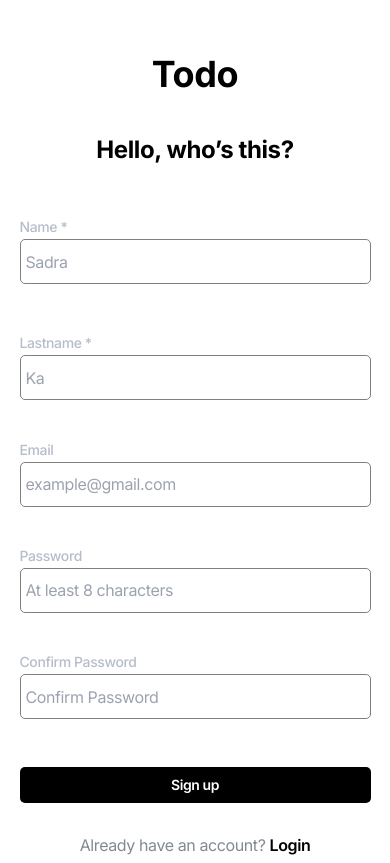
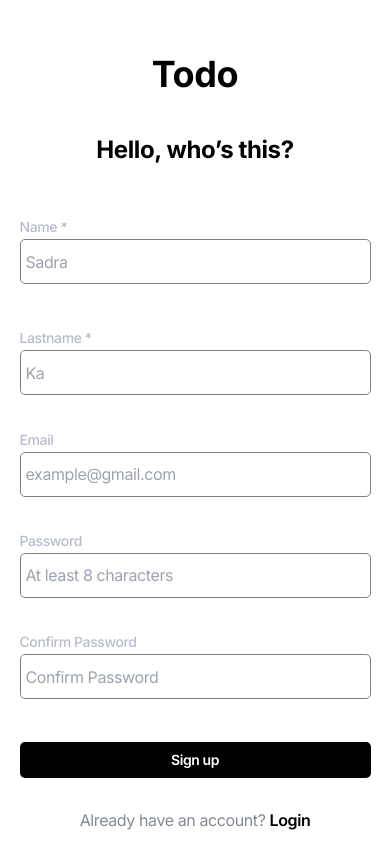
Before and after one commit to Sadraka/TODO, a Next.js app: page /signup in a window 390 px wide. Built offline with nearby package versions, Linux system fonts and the light colour scheme; no server answers.

Commit message:
remove margin-bottom

```diff
--- a/components/auth/Signup.module.css
+++ b/components/auth/Signup.module.css
@@ -157,7 +157,7 @@ outline: none;}
 
 
     min-height: 3vh;
-    margin-bottom: 5px;
+
   }
   .texterror{
     font-size: .7rem;
```
